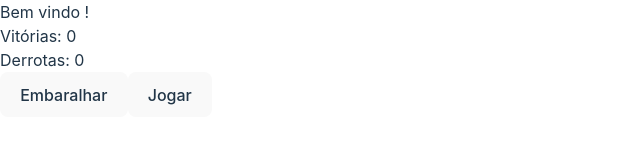
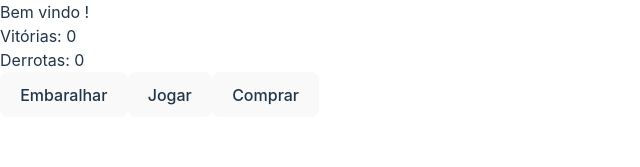
Before and after one commit to Jaci-Xavier/black-jack, a React (Vite) app: page /game in a window 1280 px wide. Shown: the top 167 px of the page, without its empty margins (0-640 px from the left). Built offline with nearby package versions, Linux system fonts and the light colour scheme.

Commit message:
adicionando comprar carta

```diff
--- a/src/pages/Game.jsx
+++ b/src/pages/Game.jsx
@@ -27,6 +27,12 @@ function Game() {
     setComputerCards(computer);
   };
 
+  const hitCardForPlayer = () => {
+    const player = shuffledDeck.slice(0, 1);
+    setShuffledDeck(shuffledDeck.slice(1));
+    setPlayerCards(player);
+  };
+
   const playGame = () => {
     initialPlayerCards();
     initialComputerCards();
@@ -38,6 +44,7 @@ function Game() {
       <section>
         <button type="button" onClick={ () => shuffleDeck() }>Embaralhar</button>
         <button type="button" onClick={ () => playGame() }>Jogar</button>
+        <button type="button" onClick={ () => hitCardForPlayer() }>Comprar</button>
       </section>
     </div>
   );
```
